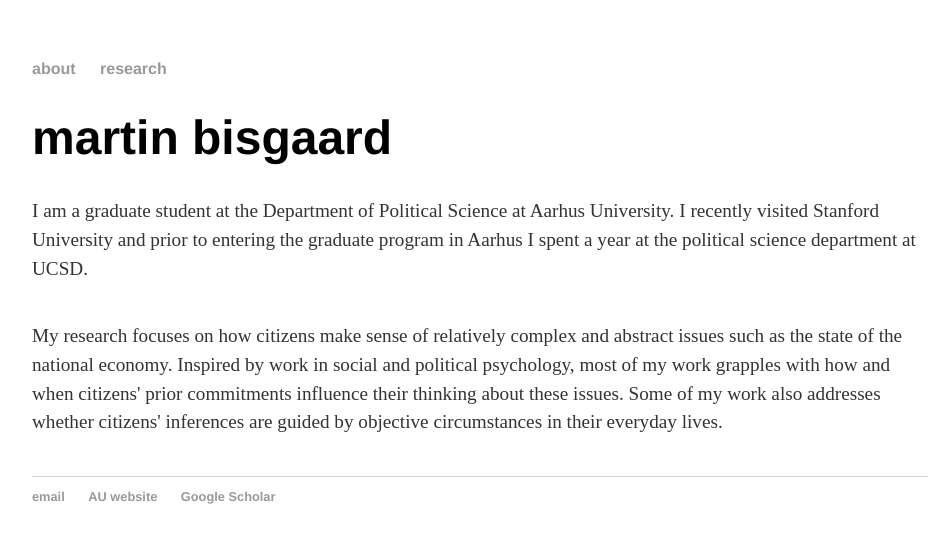
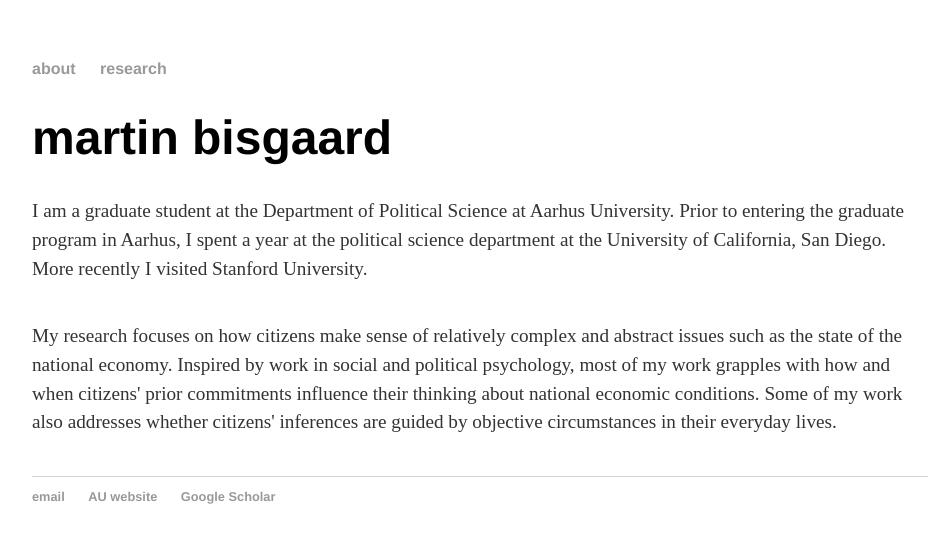
Before and after one commit to mbisgaard/mbisgaard.github.io, a Jekyll site: the page built from index.html, in a window 1280 px wide. Shown: the top 543 px of the page, without its empty margins (160-1107 px from the left). Built offline with Jekyll 4.4.1, drawn with Linux system fonts in a browser that asks for light colours.

Commit message:
Update index.html

```diff
--- a/index.html
+++ b/index.html
@@ -5,9 +5,9 @@
 <div class="blurb">
 	<h1>martin bisgaard</h1>
 
-	<p2>I am a graduate student at the Department of Political Science at Aarhus University. I recently visited Stanford University and prior to entering the graduate program in Aarhus I spent a year at the political science department at UCSD.</p2>
+	<p2>I am a graduate student at the Department of Political Science at Aarhus University. Prior to entering the graduate program in Aarhus, I spent a year at the political science department at the University of California, San Diego. More recently I visited Stanford University.</p2>
 		<p>&nbsp;</p>
-	<p2>My research focuses on how citizens make sense of relatively complex and abstract issues such as the state of the national economy. Inspired by work in social and political psychology, most of my work grapples with how and when citizens' prior commitments influence their thinking about these issues. Some of my work also addresses whether citizens' inferences are guided by objective circumstances in their everyday lives.</p2>
+	<p2>My research focuses on how citizens make sense of relatively complex and abstract issues such as the state of the national economy. Inspired by work in social and political psychology, most of my work grapples with how and when citizens' prior commitments influence their thinking about national economic conditions. Some of my work also addresses whether citizens' inferences are guided by objective circumstances in their everyday lives.</p2>
 
 
 	<p>&nbsp;</p>
```
